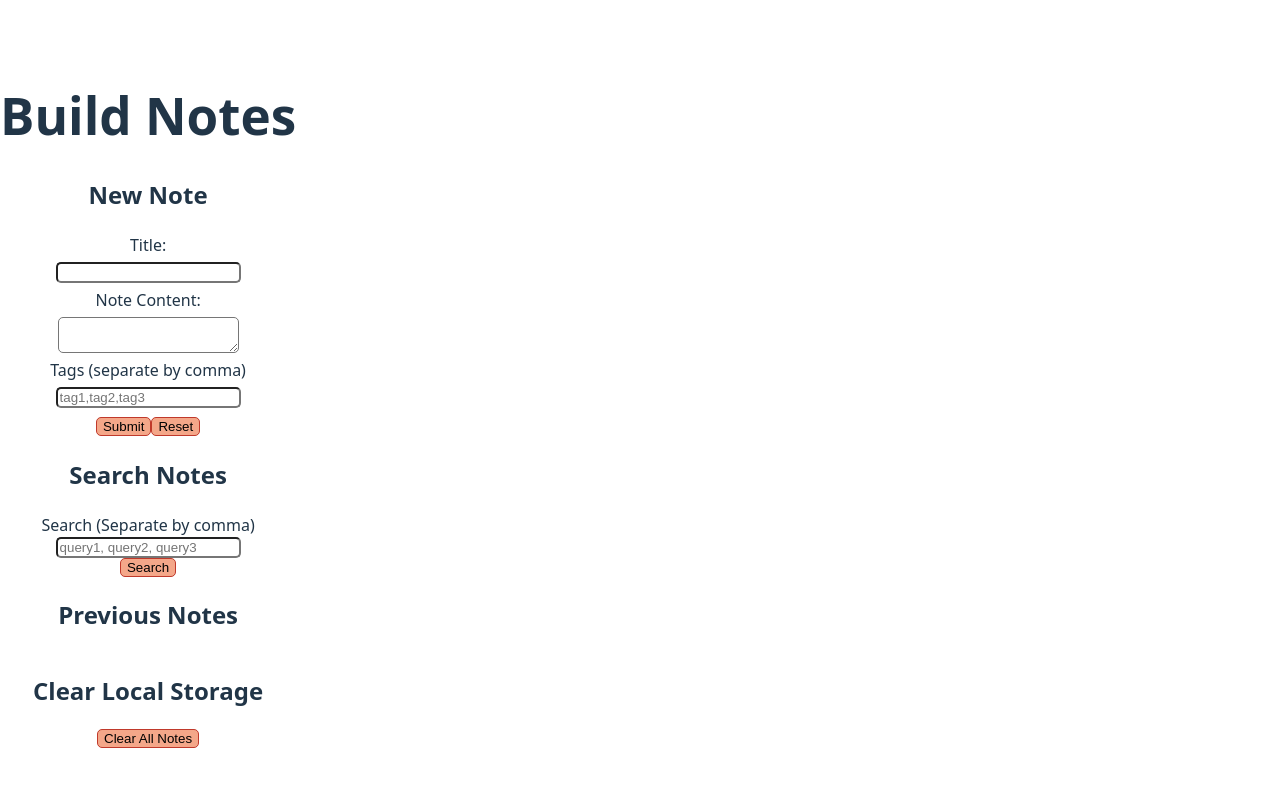
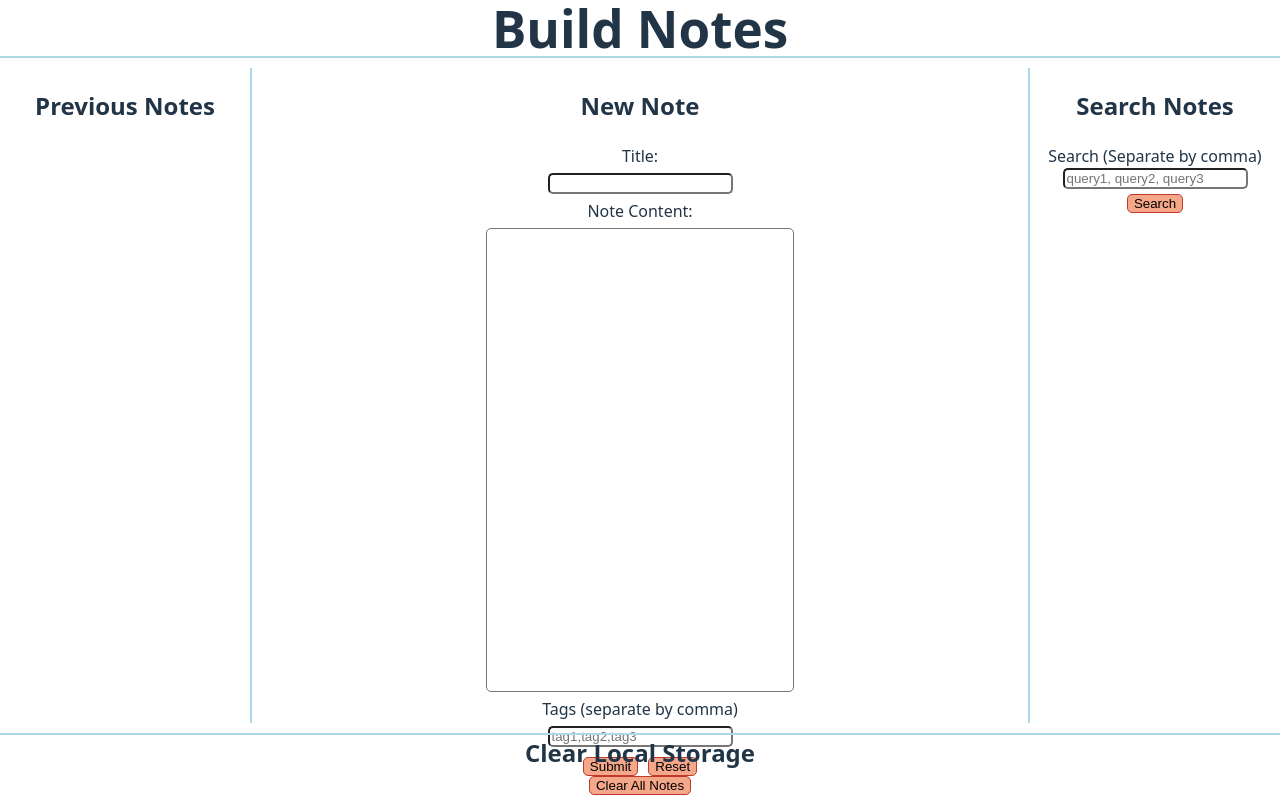
Before and after one commit to Alex-Muir/Build-Notes, a React (Vite) app: page / in a window 1280 px wide. Built offline with nearby package versions, Linux system fonts and the light colour scheme.

Commit message:
Set up basic structure of app to look like the vanilla javascript vrsion. It's currently static.

```diff
--- a/src/App.css
+++ b/src/App.css
@@ -1,14 +1,52 @@
+.App {
+    display: grid;
+    grid-template-areas:
+        'appName appName appName'
+        'prevNotes notes search'
+        'clear clear clear';
+    grid-template-columns: minmax(0, 1fr) minmax(0, 3fr) minmax(0, 1fr);
+    grid-template-rows: auto 1fr auto;
+    height: 100%;
+    gap: 10px;
+}
+
+.AppName {
+    grid-area: appName;
+    text-align: center;
+    /*background-color: yellow;*/
+    border-bottom: 2px solid lightblue;
+}
+
 button {
     background-color: #F4A789;
     border-radius: 5px;
     border: 1px solid #C0392B;
+    margin: 5px;
     cursor: pointer;
 }
 
 .ClearStorage {
+    grid-area: clear;
     display: flex;
     flex-direction: column;
     align-items: center;
+    /*background-color: red;*/
+    border-top: 2px solid lightblue;
+}
+
+.ClearStorage h2 {
+    margin: 0;
+}
+
+.ContentInput {
+    border-radius: 5px;
+    height: 70%;
+    width: 40%;
+    resize: none;
+}
+
+h1 {
+    margin: 0;
 }
 
 .NoteForm {
@@ -16,6 +54,18 @@ button {
     flex-direction: column;
     align-items: center;
     gap: 5px;
+    height: 100%;
+}
+
+.NoteSection {
+    grid-area: notes;
+    /*background-color: lightgreen;*/
+}
+
+.PreviousNotesSection {
+    grid-area: prevNotes;
+    /*background-color: lightblue;*/
+    border-right: 2px solid lightblue;
 }
 
 .SearchForm {
@@ -24,10 +74,16 @@ button {
     align-items: center;
 }
 
+.SearchSection {
+    grid-area: search;
+    /*background-color: pink;*/
+    border-left: 2px solid lightblue;
+}
+
 .SectionName {
     text-align: center;
 }
 
-.TextInput {
+.TitleAndTagInput {
     border-radius: 5px;
 }
--- a/src/App.jsx
+++ b/src/App.jsx
@@ -10,13 +10,13 @@ function App() {
   const notes = [];
 
   return (
-    <>
+    <div className="App">
       <h1 className='AppName'>Build Notes</h1>
       <NoteSection></NoteSection>
       <SearchSection></SearchSection>
       <PreviousNotesSection></PreviousNotesSection>
       <ClearStorage></ClearStorage>
-    </>
+    </div>
   )
 }
 
--- a/src/components/Input.jsx
+++ b/src/components/Input.jsx
@@ -1,11 +1,19 @@
-export default function Input( {labelFor, label, type, name, placeholder, multiline, required} ) {
+export default function Input({
+    labelFor,
+    label,
+    type,
+    name,
+    placeholder,
+    multiline,
+    required
+}) {
     return (
         <>
             <label htmlFor={labelFor}>{label}</label>
             {multiline ? (
-                <textarea className="TextInput" name={name} required={required}></textarea>
+                <textarea className="ContentInput" name={name} required={required}></textarea>
             ) : (
-                <input className="TextInput" type={type} name={name} placeholder={placeholder} required={required} />
+                <input className="TitleAndTagInput" type={type} name={name} placeholder={placeholder} required={required} />
             )}
         </>
     );
--- a/src/index.css
+++ b/src/index.css
@@ -5,12 +5,18 @@
 
   color-scheme: light dark;
   color: rgba(255, 255, 255, 0.87);
-  background-color: #242424;
+  /*background-color: #242424;*/
 
   font-synthesis: none;
   text-rendering: optimizeLegibility;
   -webkit-font-smoothing: antialiased;
   -moz-osx-font-smoothing: grayscale;
+
+  height: 100%
+}
+
+#root {
+  height: 100%;
 }
 
 a {
@@ -24,10 +30,9 @@ a:hover {
 
 body {
   margin: 0;
-  display: flex;
-  place-items: center;
   min-width: 320px;
   min-height: 100vh;
+  height: 100%;
 }
 
 h1 {
```
